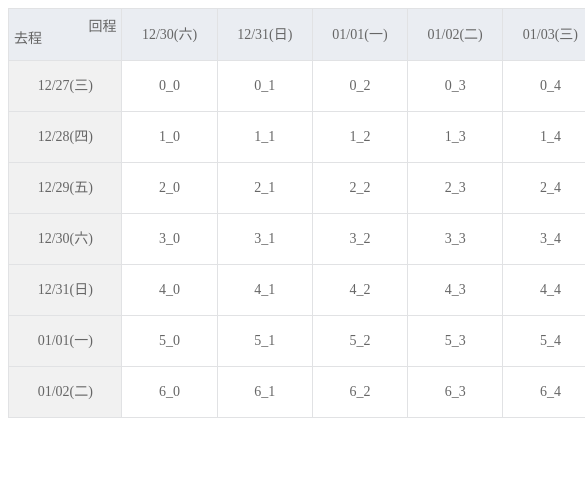
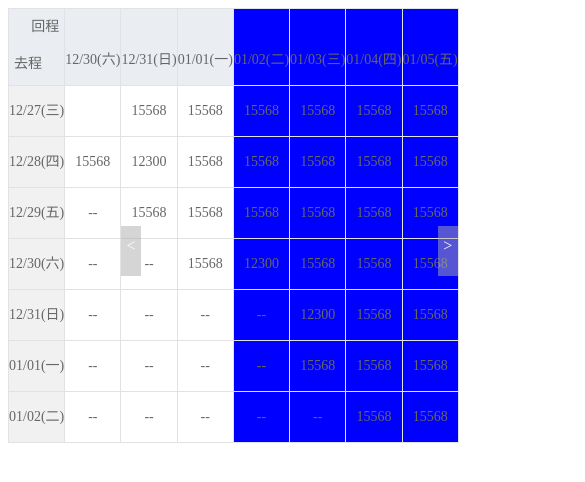
Before and after one commit to tommy19901015/LowPriceCalendarModule_React, a React (Create React App) app: page / in a window 390 px wide. Shown: the top 482 px of the page, 585 px wide, since content can reach past the window. Built offline with nearby package versions, Linux system fonts and the light colour scheme.

Commit message:
[modify] add mobile style

```diff
--- a/src/Calendar.js
+++ b/src/Calendar.js
@@ -5,15 +5,12 @@ import Row from "./Row";
 
 class Calendar extends React.Component {
     state = {
-        active: null,
-        row:7,
-        column:7,
-        moveColumn:3,
+        // active: null,
+        // row:7,
+        // column:7,
+        // moveColumn:3,
         jsonUrl:'ticketInfo.json',
-        data:[],
-        grid:"",
-        selectedRow:null,
-        test:[1,2,3,4,5]
+        data:[]
     }
     componentDidMount = () => {
         this.getJsonData()
@@ -39,17 +36,21 @@ class Calendar extends React.Component {
         headerArr.unshift({goText:"去程",backText:"回程"})
         return headerArr.map((text, i) => {
             if(i === 0){
-                return (<div className="div_td backDate first_td">
+                return (<div key={i} className="div_td backDate first_td">
                 <div className="fristText">{text.backText}</div>
                 <div className="fristText">{text.goText}</div></div>)
             }else{
-                return (<div className="div_td backDate">{text}</div>)
+                return (<div key={i} className="div_td backDate">{text}</div>)
             }
         })
     }
     handleCalendarGet = val => {
         this.setState({ position: val });
     };
+    clickMoveBtn = (e) => {
+        const direction = e.currentTarget.className.split("btn ")[1];
+        console.log(direction)
+    }
     render() {
         return (
             <div className="div_table">
@@ -61,6 +62,10 @@ class Calendar extends React.Component {
                     position={this.state.position ? this.state.position : ""}
                     handleRowVal={this.handleCalendarGet}
                 />)}
+                <div className="btn_container">
+                    <div className="btn left" onClick={this.clickMoveBtn}>{'<'}</div>
+                    <div className="btn right"onClick={this.clickMoveBtn} >{'>'}</div>
+                </div>
             </div>
         )
     }
--- a/src/Grid.js
+++ b/src/Grid.js
@@ -31,12 +31,10 @@ class Grid extends Component {
         className={
           this.props.colActive || this.props.rowActive? " div_td active" : "div_td"
         }
-        // className={x_coordinate === 1 || y_coordinate === 1 ? " div_td active" : "div_td"}
         data-coordinate={this.props.colIdx + "_" + this.props.rowIdx}
         onClick={this.clickGrid}
       >
-        {/* {this.props.data.price} */}
-        {this.props.colIdx + "_" + this.props.rowIdx}
+        {this.props.data.price}
       </div>
     );
   }
--- a/src/Row.js
+++ b/src/Row.js
@@ -4,8 +4,8 @@ import Grid from "./Grid";
 class Row extends Component {
   state = {
     position: {
-        x_coordinate: "s",
-        y_coordinate: "s"
+        x_coordinate: "",
+        y_coordinate: ""
       }
   };
   handleRowGet = val => {
@@ -24,8 +24,8 @@ class Row extends Component {
             rowIdx={i}
             colIdx={this.props.colIdx}
             handleGridVal={this.handleRowGet}
-            rowActive={this.props.position.y_coordinate === i ? true : false}
-            colActive={this.props.position.x_coordinate === this.props.colIdx ? true : false}
+            rowActive={this.props.position.y_coordinate === i}
+            colActive={this.props.position.x_coordinate === this.props.colIdx}
           />
         ))}
       </div>
--- a/src/css/calendar.css
+++ b/src/css/calendar.css
@@ -2,6 +2,7 @@ body {
   font-family: Microsoft JhengHei;
   font-size: 14px;
   line-height: 1.5;
+  position: relative;
 }
 
 body .div_table {
@@ -9,6 +10,7 @@ body .div_table {
   border-top: 1px solid #e1e2e4;
   border-right: 1px solid #e1e2e4;
   width: 780px;
+  overflow: hidden;
 }
 
 body .div_table .div_tr {
@@ -18,6 +20,7 @@ body .div_table .div_tr {
 
 body .div_table .div_tr:first-child {
   background: #eaedf2;
+  min-width: 102px !important;
 }
 
 body .div_table .div_tr .div_td {
@@ -27,10 +30,15 @@ body .div_table .div_tr .div_td {
   color: #666;
   text-align: center;
   line-height: 50px;
+  cursor: pointer;
 }
 
 body .div_table .div_tr .div_td.active {
-  background-color: cadetblue;
+  background-color: #f7f7f7;
+}
+
+body .div_table .div_tr .div_td.goDate, body .div_table .div_tr .div_td.backDate {
+  cursor: default;
 }
 
 body .div_table .div_tr .div_td:first-child {
@@ -51,4 +59,52 @@ body .div_table .div_tr .div_td.first_td .fristText:first-child {
   line-height: 25px;
   float: right;
 }
+
+body .div_table .btn_container {
+  display: none;
+}
+
+@media screen and (max-width: 769px) {
+  body .div_table {
+    width: 100%;
+    min-width: 320px;
+    position: absolute;
+    overflow: auto;
+  }
+  body .div_table .div_tr .div_td:first-child {
+    width: 100px;
+  }
+  body .div_table .div_tr .div_td:not(:first-child) {
+    position: relative;
+    min-width: calc((100% - 100px)/3);
+  }
+  body .div_table .div_tr .div_td:not(:first-child):nth-child(n+5) {
+    background-color: blue;
+    position: relative;
+  }
+  body .div_table .btn_container {
+    display: block;
+    position: absolute;
+    top: 50%;
+    width: 100%;
+  }
+  body .div_table .btn_container .btn {
+    background-color: rgba(171, 171, 171, 0.5);
+    width: 20px;
+    height: 50px;
+    display: inline-block;
+    color: #FFF;
+    font-size: 16px;
+    cursor: pointer;
+    line-height: 40px;
+    text-align: center;
+  }
+  body .div_table .btn_container .btn.right {
+    float: right;
+  }
+  body .div_table .btn_container .btn.left {
+    position: absolute;
+    left: 113px;
+  }
+}
 /*# sourceMappingURL=calendar.css.map */
--- a/src/scss/calendar.scss
+++ b/src/scss/calendar.scss
@@ -2,16 +2,19 @@ body{
     font-family: Microsoft JhengHei;
     font-size: 14px;
     line-height: 1.5;
+    position: relative;
     .div_table{
         display:table;
         border-top: 1px solid #e1e2e4;
         border-right: 1px solid #e1e2e4;
         width: 780px;
+        overflow: hidden;
         .div_tr{
             display: table-row;
             height: 50px;
             &:first-child{
                 background: #eaedf2;
+                min-width: 102px !important
             }
             .div_td{
                 display: table-cell;
@@ -20,8 +23,12 @@ body{
                 color: #666;
                 text-align: center;
                 line-height: 50px;
+                cursor: pointer;
                 &.active{
-                    background-color: cadetblue;
+                    background-color: #f7f7f7;
+                }
+                &.goDate, &.backDate{
+                    cursor:default;
                 }
                 &:first-child{
                     background: #f1f1f1;
@@ -40,5 +47,61 @@ body{
                 }
             }
         }
+        .btn_container{
+           display: none;
+        }
     }
 }
+
+@media screen and (max-width: 769px) {
+    body{
+        .div_table{
+            width: 100%;
+            min-width: 320px;
+            position: absolute;
+            overflow: auto;
+            .div_tr{
+                // &:not(:first-child) {
+                    .div_td{
+                        &:first-child{
+                            width: 100px;
+                        }
+                        &:not(:first-child) {
+                            position: relative;
+                            min-width: calc((100% - 100px)/3);
+                            &:nth-child(n+5){
+                                background-color:blue;
+                                position: relative;
+                                // display: none;
+                            }
+                        }
+                    }
+                // }
+            }
+            .btn_container{
+                display: block;
+                position: absolute;
+                top:50%;
+                width: 100%;
+                .btn{
+                    background-color: hsla(0,0%,67%,.5);
+                    width: 20px;
+                    height: 50px;
+                    display: inline-block;
+                    color: #FFF;
+                    font-size: 16px;
+                    cursor: pointer;
+                    line-height: 40px;
+                    text-align: center;
+                    &.right{
+                        float: right
+                    }
+                    &.left{
+                        position: absolute;
+                        left: 113px;
+                    }
+                }
+            }
+        }
+    }
+}
```
Also changed, not shown: 1 other file (tests, documents, lock files or other folders).
